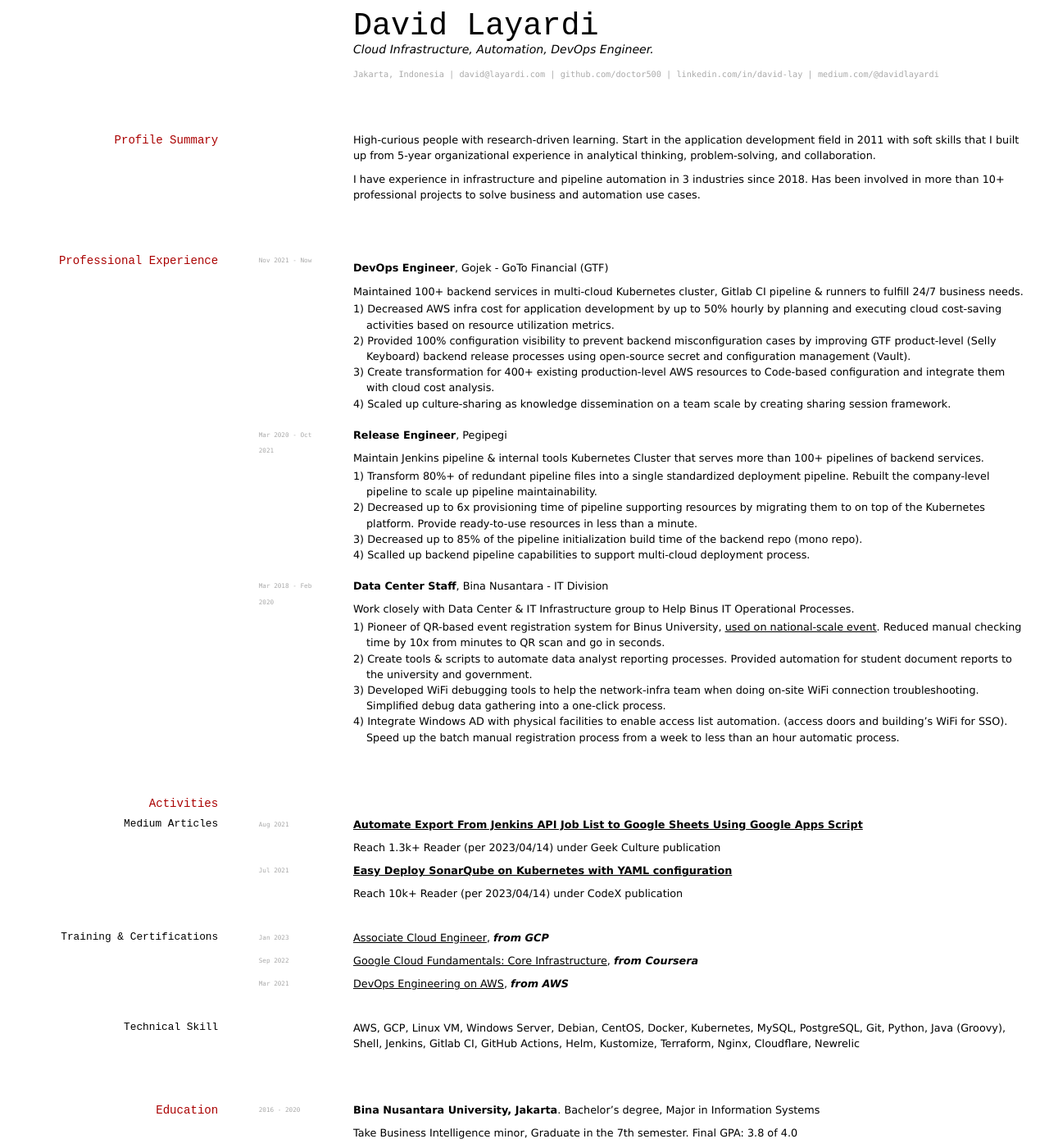
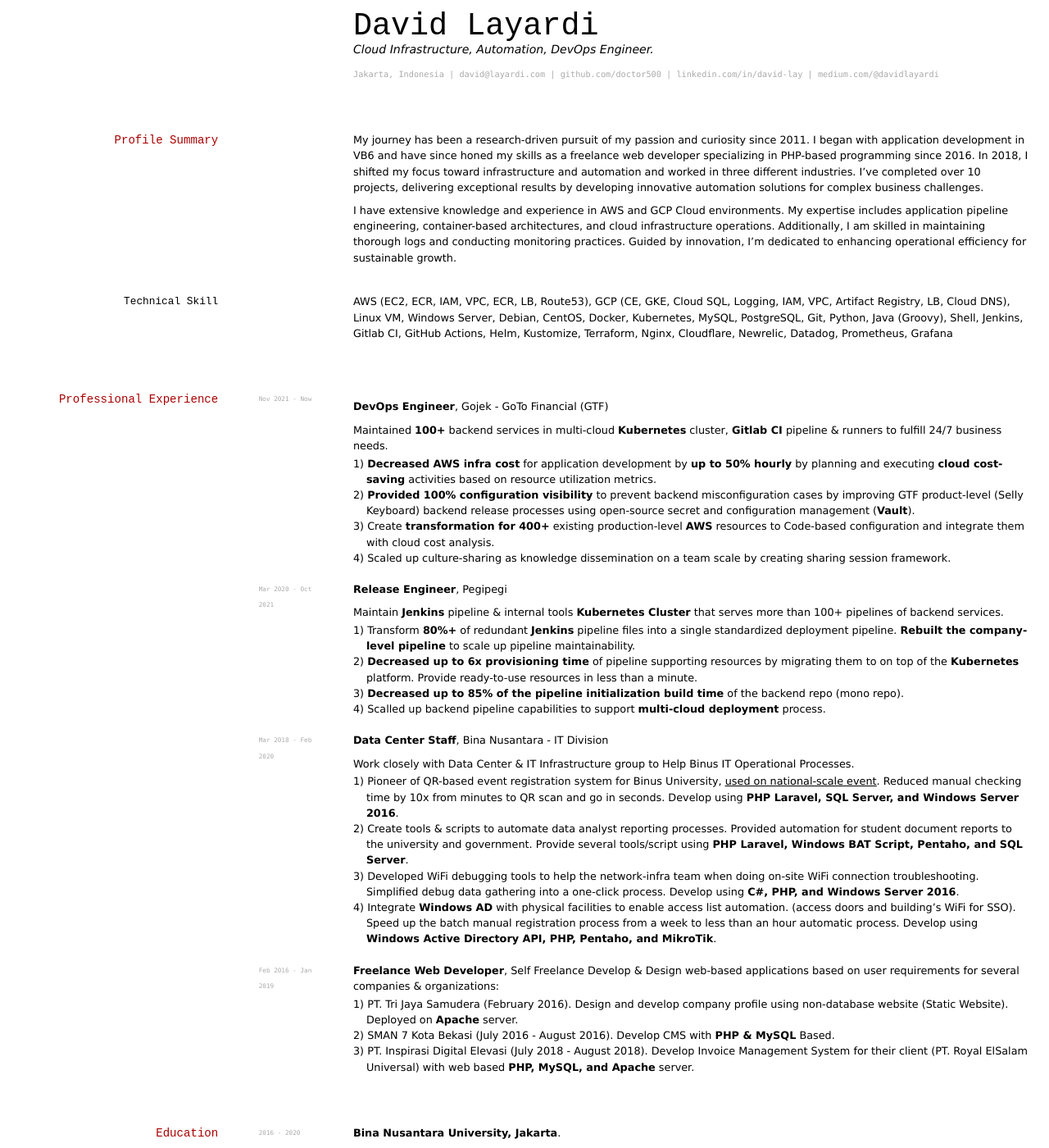
Before and after one commit to doctor500/cv, a Jekyll site: the page built from index.md, in a window 1280 px wide and 1400 px high. Shown: the whole window at 82% size. Built offline with Jekyll 4.4.1, drawn with Linux system fonts in a browser that asks for light colours; some of the changed text lies outside the part shown.

Commit message:
chore: update content
- update content based on feedback

```diff
--- a/index.md
+++ b/index.md
@@ -17,10 +17,16 @@ Cloud Infrastructure, Automation, DevOps Engineer.
 ## Profile Summary
 
 
+My journey has been a research-driven pursuit of my passion and curiosity since 2011. I began with application development in VB6 and have since honed my skills as a freelance web developer specializing in PHP-based programming since 2016. In 2018, I shifted my focus toward infrastructure and automation and worked in three different industries. I've completed over 10 projects, delivering exceptional results by developing innovative automation solutions for complex business challenges.
 
-High-curious people with research-driven learning. Start in the application development field in 2011 with soft skills that I built up from 5-year organizational experience in analytical thinking, problem-solving, and collaboration.
+I have extensive knowledge and experience in AWS and GCP Cloud environments. My expertise includes application pipeline engineering, container-based architectures, and cloud infrastructure operations. Additionally, I am skilled in maintaining thorough logs and conducting monitoring practices. Guided by innovation, I'm dedicated to enhancing operational efficiency for sustainable growth.
 
-I have experience in infrastructure and pipeline automation in 3 industries since 2018. Has been involved in more than 10+ professional projects to solve business and automation use cases.
+
+### Technical Skill
+
+
+AWS (EC2, ECR, IAM, VPC, ECR, LB, Route53), GCP (CE, GKE, Cloud SQL, Logging, IAM, VPC, Artifact Registry, LB, Cloud DNS), Linux VM, Windows Server, Debian, CentOS, Docker, Kubernetes, MySQL, PostgreSQL, Git, Python, Java (Groovy), Shell, Jenkins, Gitlab CI, GitHub Actions, Helm, Kustomize, Terraform, Nginx, Cloudflare, Newrelic, Datadog, Prometheus, Grafana
+
 
 ## Professional Experience
 
@@ -28,23 +34,28 @@ I have experience in infrastructure and pipeline automation in 3 industries sinc
 
 __DevOps Engineer__, Gojek - GoTo Financial (GTF)
 
-Maintained 100+ backend services in multi-cloud Kubernetes cluster, Gitlab CI pipeline & runners to fulfill 24/7 business needs.
+Maintained **100+** backend services in multi-cloud **Kubernetes** cluster, **Gitlab CI** pipeline & runners to fulfill 24/7 business needs.
 
-- 1) Decreased AWS infra cost for application development by up to 50% hourly by planning and executing cloud cost-saving activities based on resource utilization metrics.
-- 2) Provided 100% configuration visibility to prevent backend misconfiguration cases by improving GTF product-level (Selly Keyboard) backend release processes using open-source secret and configuration management (Vault).
-- 3) Create transformation for 400+ existing production-level AWS resources to Code-based configuration and integrate them with cloud cost analysis.
+- 1) **Decreased AWS infra cost** for application development by **up to 50% hourly** by planning and executing **cloud cost-saving** activities based on resource utilization metrics.
+- 2) **Provided 100% configuration visibility** to prevent backend misconfiguration cases by improving GTF product-level (Selly Keyboard) backend release processes using open-source secret and configuration management (**Vault**).
+- 3) Create **transformation for 400+** existing production-level **AWS** resources to Code-based configuration and integrate them with cloud cost analysis.
 - 4) Scaled up culture-sharing as knowledge dissemination on a team scale by creating sharing session framework.
+
+
+<div style="page-break-after: always;"></div>
+
 
 `Mar 2020 - Oct 2021`
 __Release Engineer__, Pegipegi
 
-Maintain Jenkins pipeline & internal tools Kubernetes Cluster that serves more than 100+ pipelines of backend services.
+Maintain **Jenkins** pipeline & internal tools **Kubernetes Cluster** that serves more than 100+ pipelines of backend services.
 
 
-- 1) Transform 80%+ of redundant pipeline files into a single standardized deployment pipeline. Rebuilt the company-level pipeline to scale up pipeline maintainability.
-- 2) Decreased up to 6x provisioning time of pipeline supporting resources by migrating them to on top of the Kubernetes platform. Provide ready-to-use resources in less than a minute.
-- 3) Decreased up to 85% of the pipeline initialization build time of the backend repo (mono repo).
-- 4) Scalled up backend pipeline capabilities to support multi-cloud deployment process.
+- 1) Transform **80%+** of redundant **Jenkins** pipeline files into a single standardized deployment pipeline. **Rebuilt the company-level pipeline** to scale up pipeline maintainability.
+- 2) **Decreased up to 6x provisioning time** of pipeline supporting resources by migrating them to on top of the **Kubernetes** platform. Provide ready-to-use resources in less than a minute.
+- 3) **Decreased up to 85% of the pipeline initialization build time** of the backend repo (mono repo).
+- 4) Scalled up backend pipeline capabilities to support **multi-cloud deployment** process.
+
 
 `Mar 2018 - Feb 2020`
 __Data Center Staff__, Bina Nusantara - IT Division
@@ -53,25 +64,43 @@ __Data Center Staff__, Bina Nusantara - IT Division
 Work closely with Data Center & IT Infrastructure group to Help Binus IT Operational Processes.
 
 
-- 1) Pioneer of QR-based event registration system for Binus University, [<u>used on national-scale event</u>](https://binus.ac.id/2019/01/sarasehan-dialog-nasional-bersama-menteri-ristekdikti-republik-nasional/). Reduced manual checking time by 10x from minutes to QR scan and go in seconds.
-- 2) Create tools & scripts to automate data analyst reporting processes. Provided automation for student document reports to the university and government.
-- 3) Developed WiFi debugging tools to help the network-infra team when doing on-site WiFi connection troubleshooting. Simplified debug data gathering into a one-click process.
-- 4) Integrate Windows AD with physical facilities to enable access list automation. (access doors and building's WiFi for SSO). Speed up the batch manual registration process from a week to less than an hour automatic process.
+- 1) Pioneer of QR-based event registration system for Binus University, [<u>used on national-scale event</u>](https://binus.ac.id/2019/01/sarasehan-dialog-nasional-bersama-menteri-ristekdikti-republik-nasional/). Reduced manual checking time by 10x from minutes to QR scan and go in seconds. Develop using **PHP Laravel, SQL Server, and Windows Server 2016**.
+- 2) Create tools & scripts to automate data analyst reporting processes. Provided automation for student document reports to the university and government. Provide several tools/script using **PHP Laravel, Windows BAT Script, Pentaho, and SQL Server**.
+- 3) Developed WiFi debugging tools to help the network-infra team when doing on-site WiFi connection troubleshooting. Simplified debug data gathering into a one-click process. Develop using **C#, PHP, and Windows Server 2016**.
+- 4) Integrate **Windows AD** with physical facilities to enable access list automation. (access doors and building's WiFi for SSO). Speed up the batch manual registration process from a week to less than an hour automatic process. Develop using **Windows Active Directory API, PHP, Pentaho, and MikroTik**.
+
+`Feb 2016 - Jan 2019`
+__Freelance Web Developer__, Self Freelance
+Develop & Design web-based applications based on user requirements for several companies & organizations:
+- 1) PT. Tri Jaya Samudera (February 2016). Design and develop company profile using non-database website (Static Website). Deployed on **Apache** server.
+- 2) SMAN 7 Kota Bekasi (July 2016 - August 2016). Develop CMS with **PHP & MySQL** Based.
+- 3) PT. Inspirasi Digital Elevasi (July 2018 - August 2018). Develop Invoice Management System for their client (PT. Royal ElSalam Universal) with web based **PHP, MySQL, and Apache** server.
 
 
+<div style="page-break-after: always;"></div>
 
-<!-- <div style="page-break-after: always;"></div> -->
+## Education
+
+`2016 - 2020`
+__Bina Nusantara University, Jakarta__.
+
+Bachelor's degree, Major in Information Systems
+
+Take Business Intelligence minor, Graduate in the 7th semester. Final GPA: 3.8 of 4.0
+
+
 ## Activities
 ### Medium Articles
 `Aug 2021`
 [**Automate Export From Jenkins API Job List to Google Sheets Using Google Apps Script**](https://medium.com/geekculture/automate-export-from-jenkins-api-job-list-to-google-sheets-using-google-apps-script-2eef44008bdc)
 
-Reach 1.3k+ Reader (per 2023/04/14) under Geek Culture publication
+Reach 1.5k+ Reader (per 2023/08/08) under Geek Culture publication
 
 `Jul 2021`
 [**Easy Deploy SonarQube on Kubernetes with YAML configuration**](https://medium.com/codex/easy-deploy-sonarqube-on-kubernetes-with-yaml-configuration-27f5adc8de90)
 
-Reach 10k+ Reader (per 2023/04/14) under CodeX publication
+Reach 12k+ Reader (per 2023/08/08) under CodeX publication
+
 
 ### Training & Certifications
 
@@ -84,25 +113,30 @@ Reach 10k+ Reader (per 2023/04/14) under CodeX publication
 `Mar 2021`
 [DevOps Engineering on AWS](https://1drv.ms/b/s!AgiuQdtA6DaqkRFlSnO8rKrDO8iQ?e=htxgE9), *from AWS*
 
+### Latest Professional Projects
+
+`Aug 2022 - Sep 2022`
+**Config & Secret Management for Selly.id using Vault Cluster**, Gojek - GoTo Financial (GTF)
+
+This implementation aims to make the Selly.id Engineers are more confident about every change they make in terms of configuration changes and every configuration change is stored historically. Implementation is done by creating a Vault Cluster and deploying the configuration values into the Kubernetes cluster natively.
 
 
-### Technical Skill
+`Dec 2020 - Jul 2021`
+**Jenkins Shared Library (Research and Implementation)**, Pegipegi
+
+Make the build and release process more standardized by implementing the Jenkins Shared Library (JSL). Implementation is done by changing the distributed redundant Jenkinsfile into a centralized Pipeline that is placed in Version Control (git). This provides convenience in the process of debugging and monitoring because each process is equalized based on the type of presentation layer and also helps the process of standardizing the technology used.
 
 
-AWS, GCP, Linux VM, Windows Server, Debian, CentOS, Docker, Kubernetes, MySQL, PostgreSQL, Git, Python, Java (Groovy), Shell, Jenkins, Gitlab CI, GitHub Actions, Helm, Kustomize, Terraform, Nginx, Cloudflare, Newrelic
+`Apr 2019 - Dec 2019`
+**Automation for PDDikti Reporting**, Bina Nusantara - IT Division
 
+The primary goal is creating a data pipeline from operational data to reporting data. This project using a combination of Pentaho Data Integration and in-house application development with PHP Laravel Framework. Responsible for project architecture and backend development. Optimizing semi-manual processes that can fail at any time into the process of pressing a button and the process can be seen when it's finished.
 
-## Education
-
-`2016 - 2020`
-__Bina Nusantara University, Jakarta__. Bachelor's degree, Major in Information Systems
-
-Take Business Intelligence minor, Graduate in the 7th semester. Final GPA: 3.8 of 4.0
 
 ## Language
 __Indonesian__ - Native proficiency
 
-__English__ - Intermediate working limited proficiency
+__English__ - Business level proficiency
 
 
 <!-- ### Footer
```
